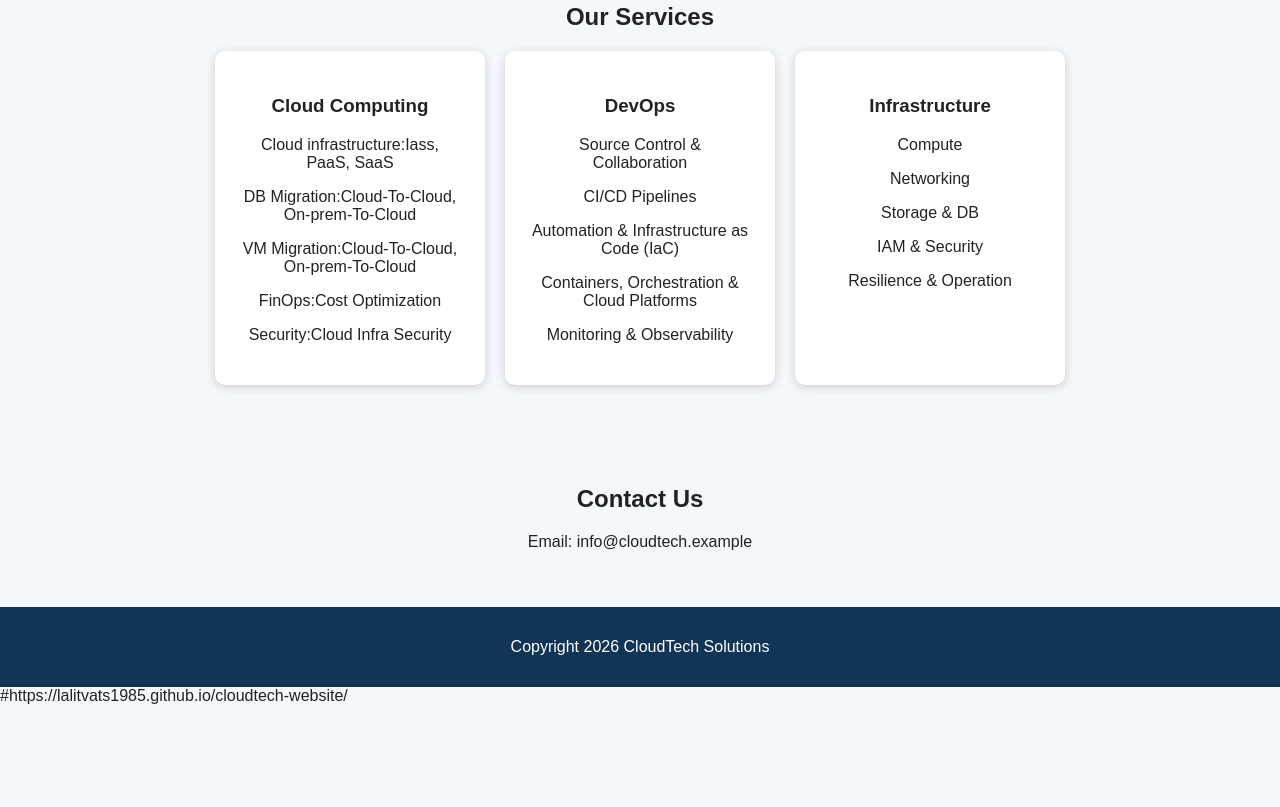
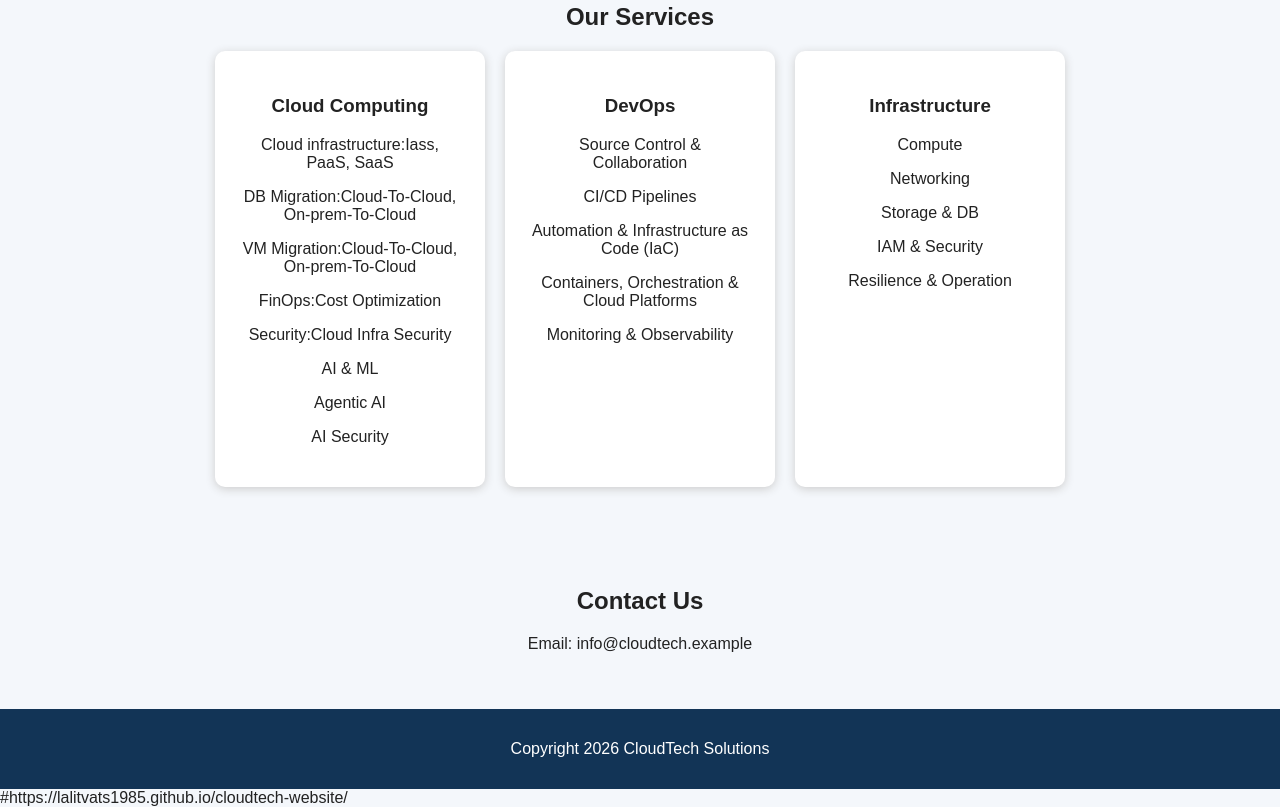
Before and after one commit to lalitvats1985/cloudtech-website, a plain HTML site: page index.html in a window 1280 px wide. Shown: the part 695-1502 px from the top of the page. Before the commit the page ends 1400 px from the top, so only its background shows below. Drawn offline with Linux system fonts and the light colour scheme; a script that the page names is missing.

Commit message:
updated index.html file by dev branch

```diff
--- a/index.html
+++ b/index.html
@@ -40,6 +40,9 @@
                 <p>VM Migration:Cloud-To-Cloud, On-prem-To-Cloud</p>
                 <p>FinOps:Cost Optimization</p>
                 <p>Security:Cloud Infra Security</p>
+                <p>AI & ML</p>
+                <p>Agentic AI</p>
+                <p>AI Security</p>
             </div>
             <div class="service-card">
                 <h3>DevOps</h3>
```
